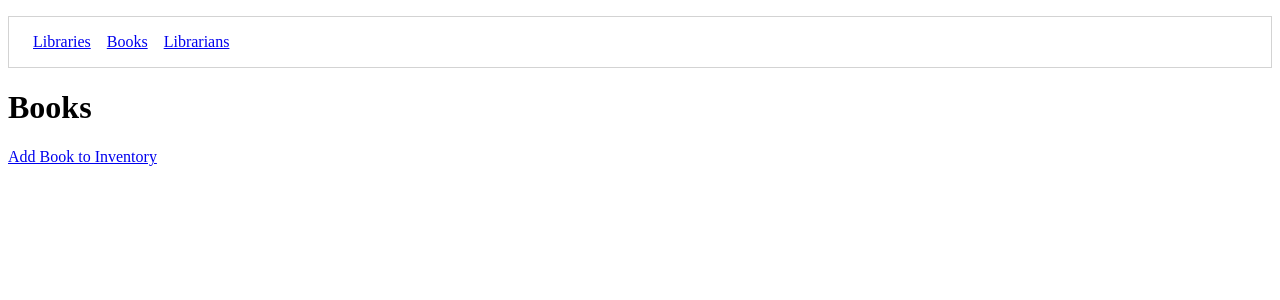
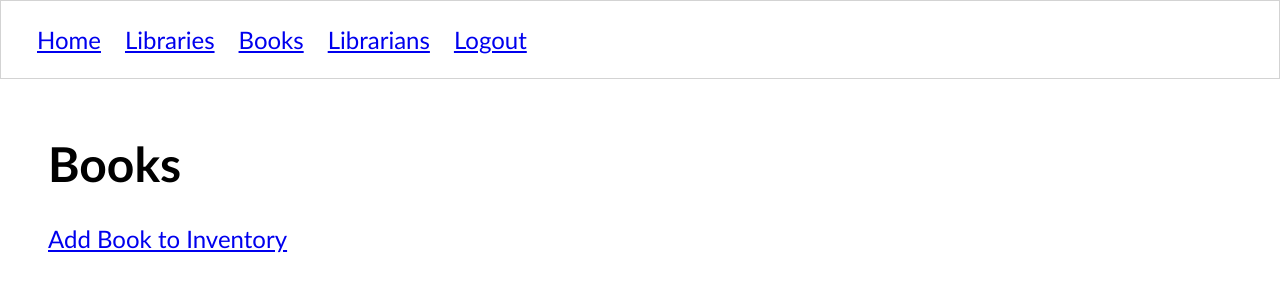
Before and after one commit to Iandonmorgan/django-library-practice, a Django app: page /books/ in a window 1280 px wide. Shown: the top 300 px of the page. Run offline with Django 3.2, Linux system fonts and the light colour scheme; the visitor is signed in with stand-in values (Sample User, id 1); data that the repository does not hold is empty.

Commit message:
book 3 chapter 11 in process static css

```diff
--- /dev/null
+++ b/libraryproject/libraryapp/static/styles/base.css
@@ -0,0 +1,22 @@
+body {
+    margin: 0;
+    padding: 0;
+    font-size: 1.5em;
+    font-family: 'Gill Sans', 'Gill Sans MT', Calibri, 'Trebuchet MS', sans-serif;
+}
+
+.main-content {
+    padding: 1em 2em;
+}
+
+.navList {
+    list-style-type: none;
+    display: flex;
+    border: 1px solid lightgray;
+    padding: 1em;
+    margin: 0;
+}
+
+.navList__route {
+    margin: 0 0.5em;
+}
--- a/libraryproject/libraryapp/templates/shared/base.html
+++ b/libraryproject/libraryapp/templates/shared/base.html
@@ -4,35 +4,33 @@
 
 <head>
     <meta charset="utf-8">
-    <title>Nashville Library Management System</title>
+    <title>Library</title>
 
-    <style>
-        .navList {
-            list-style-type: none;
-            display: flex;
-            border: 1px solid lightgray;
-            padding: 1em;
-        }
+    <link rel="stylesheet" href="{% static 'styles/base.css' %}" />
 
-        .navList__route {
-            margin: 0 0.5em;
-        }
-    </style>
+    {% block css %}
+    {% endblock %}
 </head>
 
 <body>
 
     <nav id="site-nav">
         <ol class="navList">
+            <li class="navList__route"><a href="{% url 'libraryapp:home' %}">Home</a></li>
             <li class="navList__route"><a href="{% url 'libraryapp:libraries' %}">Libraries</a></li>
             <li class="navList__route"><a href="{% url 'libraryapp:books' %}">Books</a></li>
             <li class="navList__route"><a href="{% url 'libraryapp:librarians' %}">Librarians</a></li>
+            <li class="navList__route"><a href="{% url 'libraryapp:logout' %}">Logout</a></li>
         </ol>
     </nav>
 
-    {% block content %}
-    {% endblock %}
+    <main class="main-content">
+        {% block content %}
+        {% endblock %}
+    </main>
 
+    {% block scripts %}
+    {% endblock scripts %}
 </body>
 
 </html>
```
